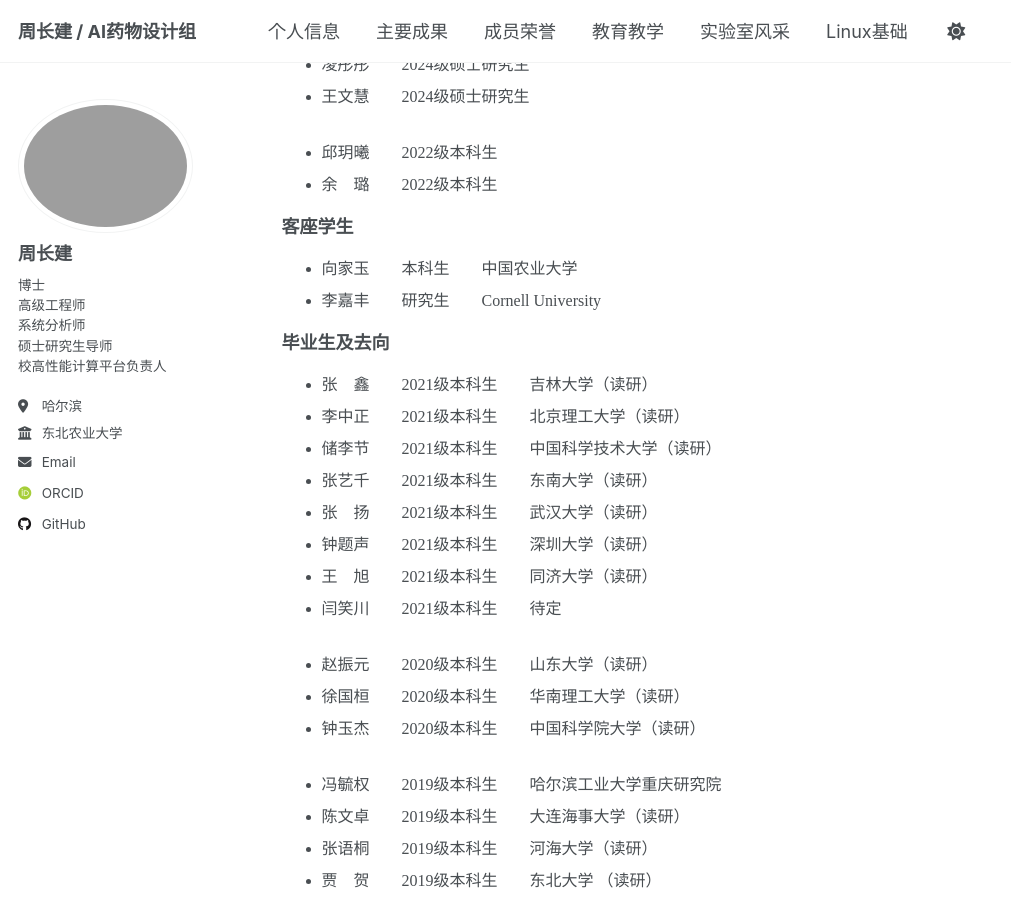
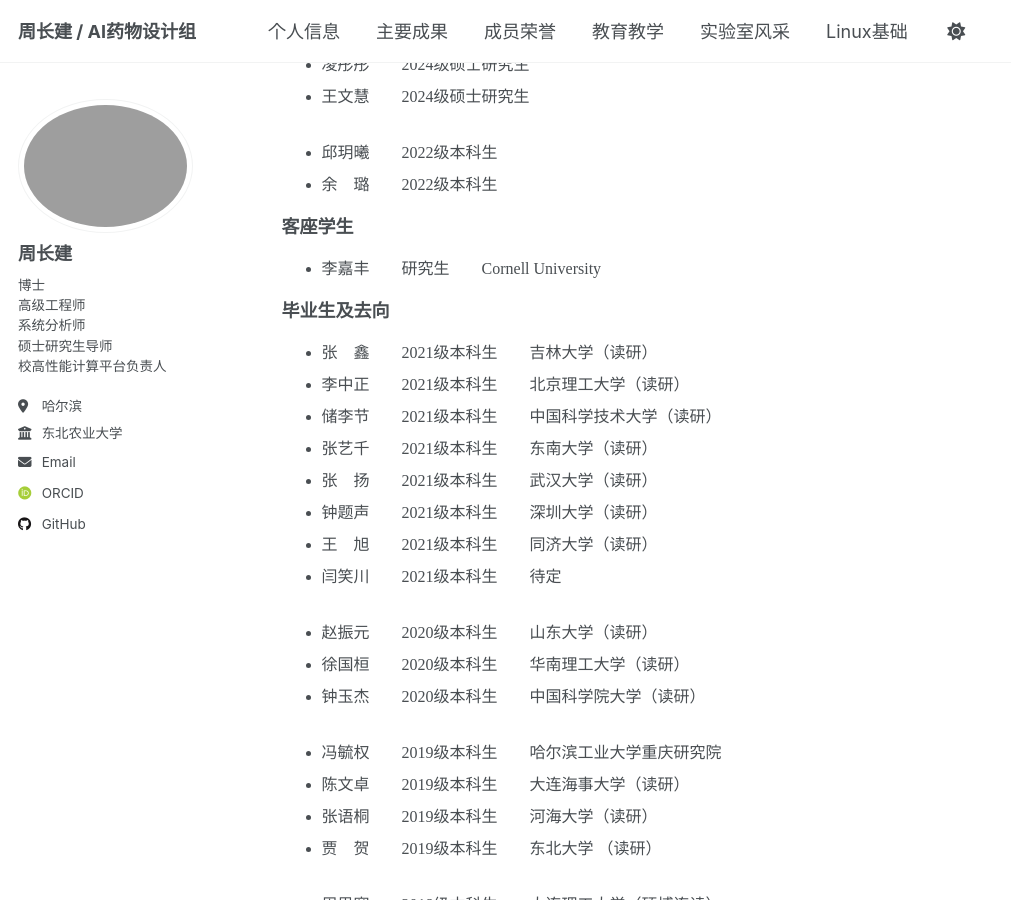
Before and after one commit to HPC-NEAU/zhoucj, a Jekyll site: the page built from _pages/teaching.md, in a window 1280 px wide and 900 px high, scrolled down 644 px. Shown: the whole window, without its empty margins (0-1011 px from the left). Built offline with Jekyll 4.4.1, drawn with Linux system fonts in a browser that asks for light colours; some web fonts are replaced.

Commit message:
Update teaching.md

```diff
--- a/_pages/teaching.md
+++ b/_pages/teaching.md
@@ -43,7 +43,6 @@ redirect_from:
 
 	 <font face="微软雅黑" size=4><b>客座学生</b></font>
 <ul>
-	<li>向家玉&emsp;&emsp;本科生&emsp;&emsp;中国农业大学</li>
 	<li>李嘉丰&emsp;&emsp;研究生&emsp;&emsp;Cornell University</li>
 </ul>
 
```
